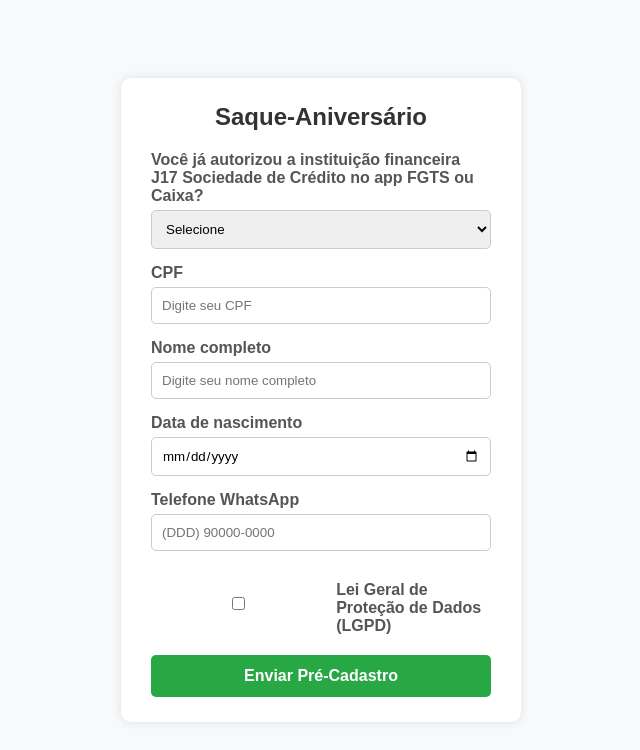
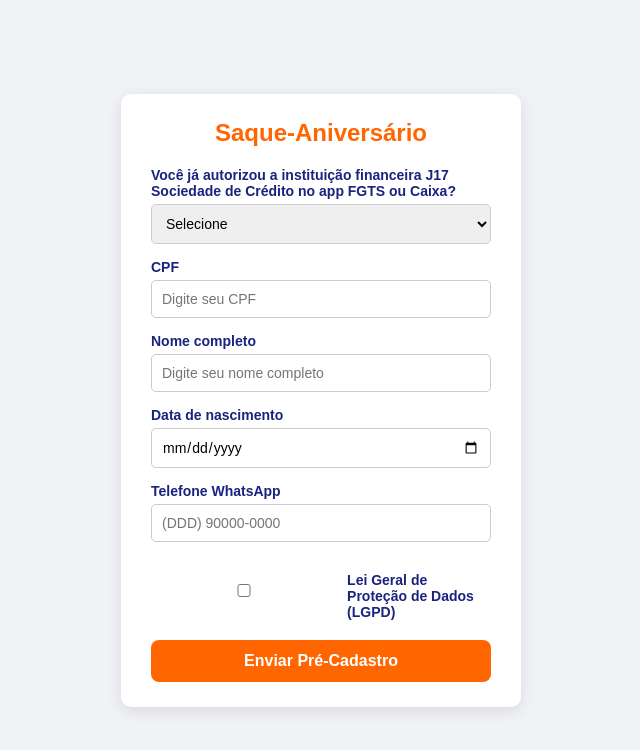
Before and after one commit to traprb/Pr-cadastro-FGTS-2, a plain HTML site: page index.html in a window 1280 px wide. Shown: the whole page, without its empty margins (319-959 px from the left). Drawn offline with Linux system fonts and the light colour scheme.

Commit message:
Update index.html

```diff
--- a/index.html
+++ b/index.html
@@ -13,7 +13,7 @@
     }
 
     body {
-      background: #f8f9fa;
+      background: #f0f2f5;
       display: flex;
       justify-content: center;
       align-items: center;
@@ -25,7 +25,7 @@
       background: white;
       padding: 25px 30px;
       border-radius: 10px;
-      box-shadow: 0 0 10px rgba(0,0,0,0.1);
+      box-shadow: 0 4px 15px rgba(0,0,0,0.1);
       width: 100%;
       max-width: 400px;
     }
@@ -33,14 +33,15 @@
     h2 {
       text-align: center;
       margin-bottom: 20px;
-      color: #333;
+      color: #ff6600; /* Laranja moderno */
     }
 
     label {
       display: block;
       margin-top: 15px;
-      color: #555;
+      color: #1a237e; /* Azul escuro */
       font-weight: bold;
+      font-size: 14px;
     }
 
     input, select {
@@ -49,23 +50,25 @@
       margin-top: 5px;
       border: 1px solid #ccc;
       border-radius: 5px;
+      font-size: 14px;
     }
 
     button {
       width: 100%;
-      background: #28a745;
+      background: #ff6600; /* Laranja moderno */
       color: white;
       border: none;
       padding: 12px;
-      border-radius: 5px;
+      border-radius: 8px;
       font-size: 16px;
       font-weight: bold;
       margin-top: 20px;
       cursor: pointer;
+      transition: background 0.3s ease;
     }
 
     button:hover {
-      background: #218838;
+      background: #e65c00;
     }
 
     .checkbox-container {
@@ -146,4 +149,4 @@
   </script>
 
 </body>
-        </html>
+</html>
```
